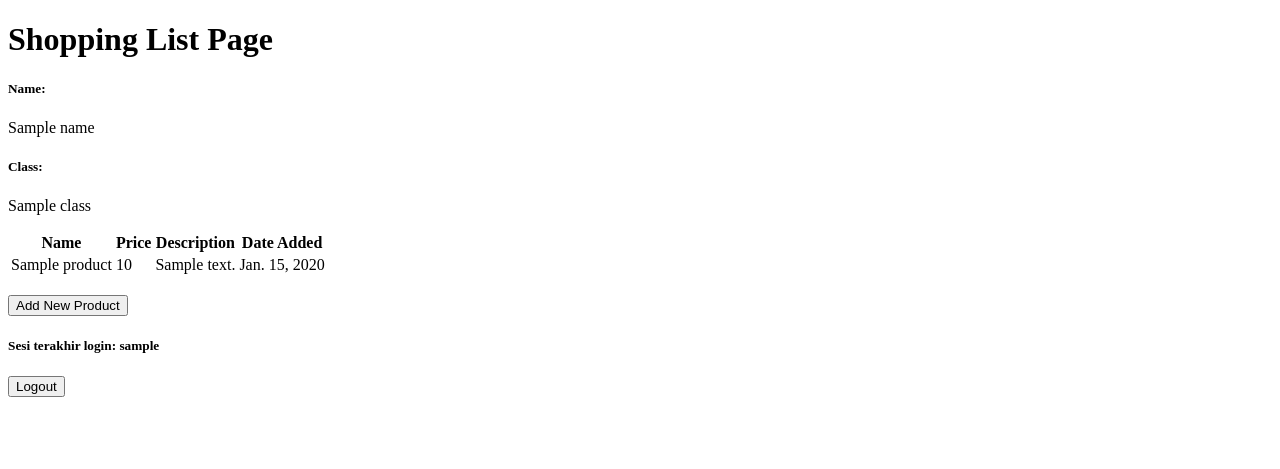
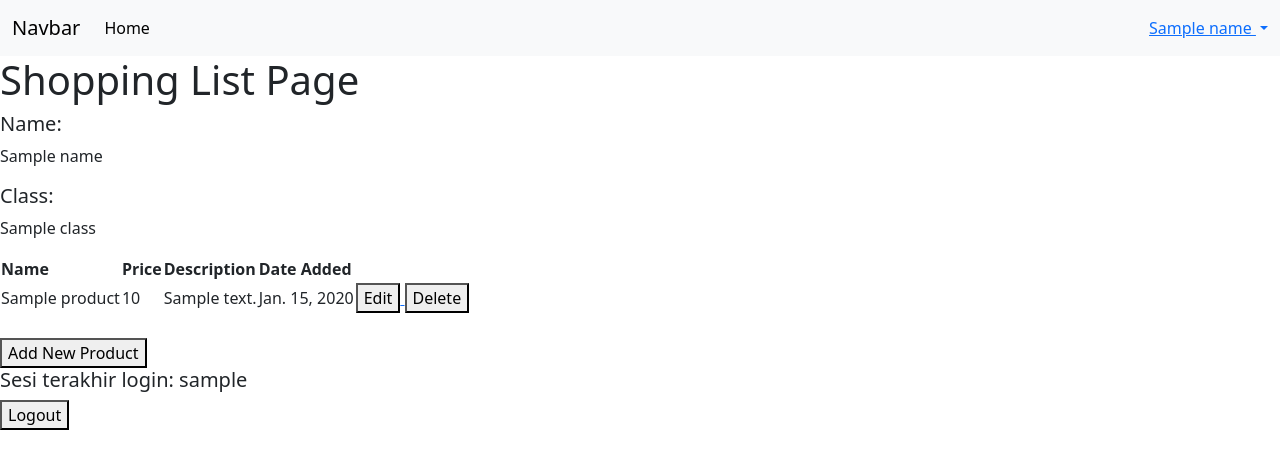
Before and after one commit to KayeyeY/shopping_list, a Django app: template main/templates/main.html in a window 1280 px wide. Shown: the top 469 px of the page. Run offline with Django 4.2, Linux system fonts and the light colour scheme; tables that the repository leaves empty hold one stand-in row (values such as "Sample post"); the template is opened without the code that fills it: values that come from a table or form of the project are taken from there, most other values are stand-ins (such as "Sample title", 1, 10 or a date in 2020).

Commit message:
tutorial 4

```diff
--- a/main/templates/main.html
+++ b/main/templates/main.html
@@ -1,6 +1,31 @@
 {% extends 'base.html' %}
 
 {% block content %}
+<nav class="navbar navbar-expand-lg bg-body-tertiary">
+    <div class="container-fluid">
+      <a class="navbar-brand" href="#">Navbar</a>
+      <button class="navbar-toggler" type="button" data-bs-toggle="collapse" data-bs-target="#navbarSupportedContent" aria-controls="navbarSupportedContent" aria-expanded="false" aria-label="Toggle navigation">
+        <span class="navbar-toggler-icon"></span>
+      </button>
+      <div class="collapse navbar-collapse" id="navbarSupportedContent">
+        <ul class="navbar-nav me-auto mb-2 mb-lg-0">
+          <li class="nav-item">
+            <a class="nav-link active" aria-current="page" href="#">Home</a>
+          </li>
+        </ul>
+        <div class="nav-item dropdown">
+            <a class="nav-divnk dropdown-toggle" href="#" role="button" data-bs-toggle="dropdown" aria-expanded="false">
+                {{name}}
+            </a>
+            <ul class="dropdown-menu dropdown-menu-end">
+              <li><a class="dropdown-item" href="#">Profile</a></li>
+              <li><hr class="dropdown-divider"></li>
+              <li><a class="dropdown-item" href="{% url 'main:logout' %}">logout</a></li>
+            </ul>
+          </li>
+      </div>
+    </div>
+  </nav>
     <h1>Shopping List Page</h1>
 
     <h5>Name:</h5>
@@ -26,6 +51,18 @@
             <td>{{product.price}}</td>
             <td>{{product.description}}</td>
             <td>{{product.date_added}}</td>
+            <td>
+                <a href="{% url 'main:edit_product' product.pk %}">
+                    <button>
+                        Edit
+                    </button>
+                </a>
+                <a href="{% url 'main:delete_product' product.pk %}">
+                      <button>
+                          Delete
+                      </button>
+                  </a>
+            </td>
         </tr>
     {% endfor %}
 </table>
--- a/main/urls.py
+++ b/main/urls.py
@@ -5,6 +5,8 @@ from main.views import show_xml
 from main.views import show_json
 from main.views import show_xml_by_id, show_json_by_id
 from main.views import register, login_user, logout_user
+from main.views import edit_product
+from main.views import delete_product
 
 app_name = 'main'
 
@@ -18,4 +20,6 @@ urlpatterns = [
     path('register/', register, name='register'),
     path('login/', login_user, name='login'),
     path('logout/', logout_user, name='logout'),
+    path('edit-product/<int:id>', edit_product, name='edit_product'),
+    path('delete/<int:id>', delete_product, name='delete_product'),
 ]
--- a/templates/base.html
+++ b/templates/base.html
@@ -2,17 +2,22 @@
 <!DOCTYPE html>
 <html lang="en">
     <head>
+        {% block meta %}
         <meta charset="UTF-8" />
         <meta
             name="viewport"
             content="width=device-width, initial-scale=1.0"
         />
-        {% block meta %}
         {% endblock meta %}
+        <link href="https://cdn.jsdelivr.net/npm/bootstrap@5.3.2/dist/css/bootstrap.min.css" rel="stylesheet" integrity="sha384-T3c6CoIi6uLrA9TneNEoa7RxnatzjcDSCmG1MXxSR1GAsXEV/Dwwykc2MPK8M2HN" crossorigin="anonymous">
+        <script src="https://code.jquery.com/jquery-3.6.0.min.js" integrity="sha384-KyZXEAg3QhqLMpG8r+J4jsl5c9zdLKaUk5Ae5f5b1bw6AUn5f5v8FZJoMxm6f5cH1" crossorigin="anonymous"></script>
+        <script src="https://cdn.jsdelivr.net/npm/@popperjs/core@2.11.8/dist/umd/popper.min.js" integrity="sha384-I7E8VVD/ismYTF4hNIPjVp/Zjvgyol6VFvRkX/vR+Vc4jQkC+hVqc2pM8ODewa9r" crossorigin="anonymous"></script>
+        <script src="https://cdn.jsdelivr.net/npm/bootstrap@5.3.2/dist/js/bootstrap.min.js" integrity="sha384-BBtl+eGJRgqQAUMxJ7pMwbEyER4l1g+O15P+16Ep7Q9Q+zqX6gSbd85u4mG4QzX+" crossorigin="anonymous"></script>
     </head>
 
     <body>
         {% block content %}
         {% endblock content %}
     </body>
+
 </html>
```
Also changed, not shown: main/templates/edit_product.html (added, +22 -0 lines), main/views.py (+25 -0 lines).
